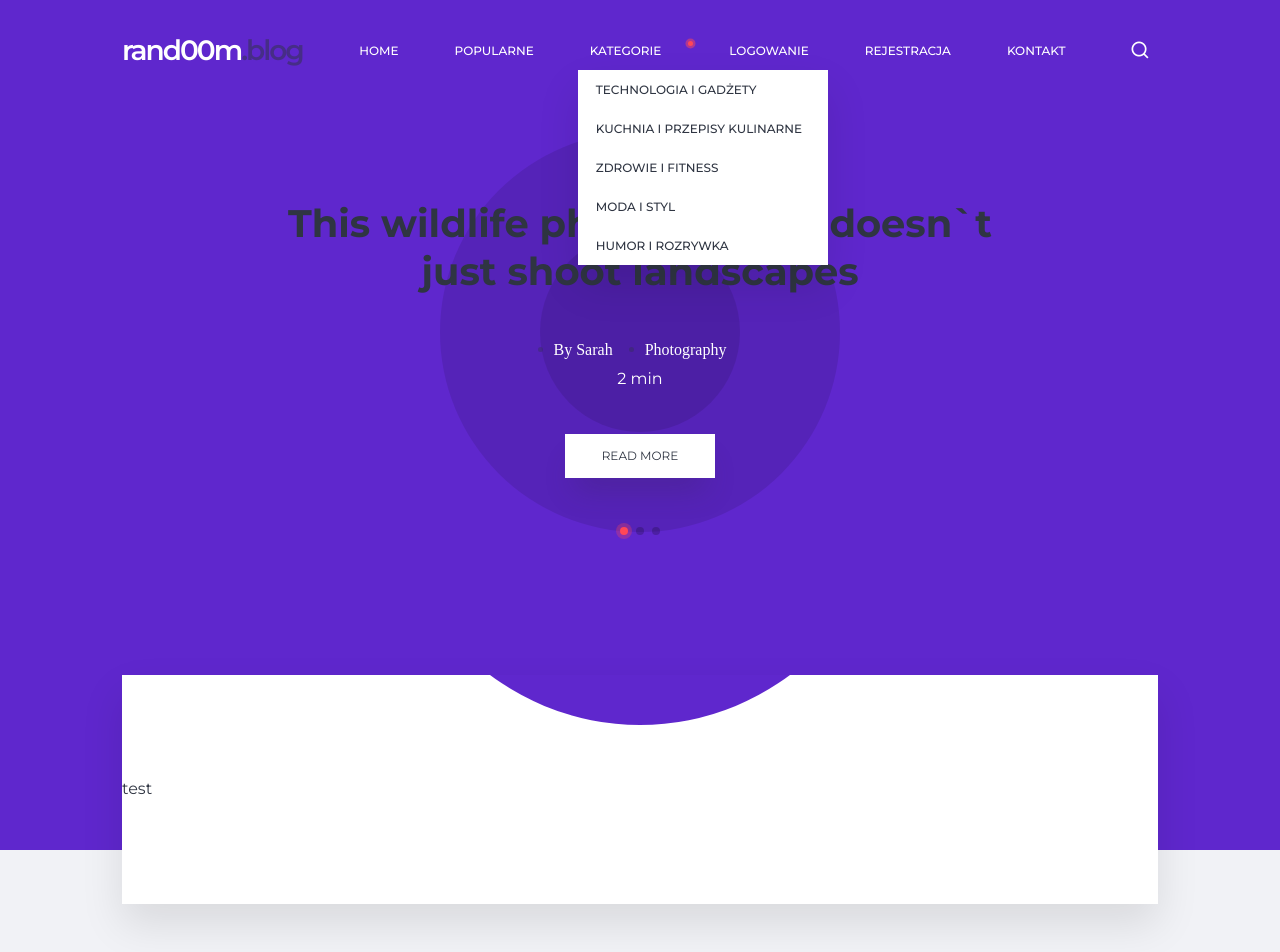
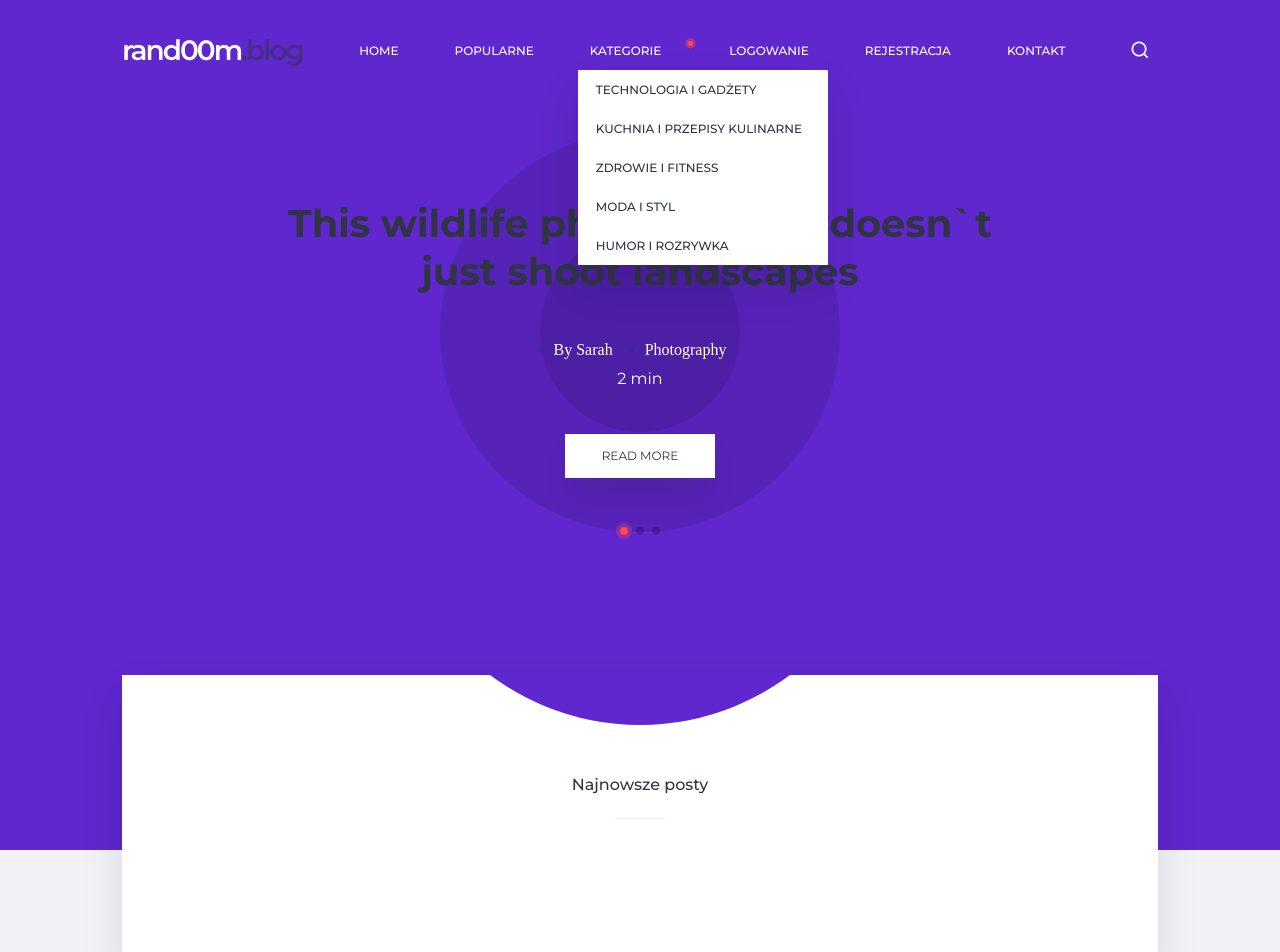
Before and after one commit to Bartek-Wieckowski/react-randoom-blog, a React (Vite) app: page / in a window 1280 px wide. Shown: the top 952 px of the page. Built offline with nearby package versions, Linux system fonts and the light colour scheme.

Commit message:
added title of content in home page

```diff
--- a/src/pages/Home/Home.jsx
+++ b/src/pages/Home/Home.jsx
@@ -7,7 +7,7 @@ export default function Home() {
     <section className="home">
         <Slider />
         <MainWrapper>
-          test
+          <h3 className="home__title">Najnowsze posty</h3>
         </MainWrapper>
     </section>
   );
--- a/src/pages/Home/home.scss
+++ b/src/pages/Home/home.scss
@@ -1,4 +1,22 @@
-.home{
-    width: 100%;
-    background-color: var(--main-color);
+.home {
+  width: 100%;
+  background-color: var(--main-color);
+  &__title {
+    position: relative;
+    font-size: 16px;
+    font-weight: 500;
+    text-align: center;
+    margin-bottom: 2.5em;
+    padding-bottom: 1.5em;
+    &::before {
+      content: "";
+      position: absolute;
+      left: 50%;
+      bottom: 0;
+      width: 50px;
+      height: 1px;
+      margin-left: -25px;
+      background-color: var(--light-color);
+    }
+  }
 }
```
